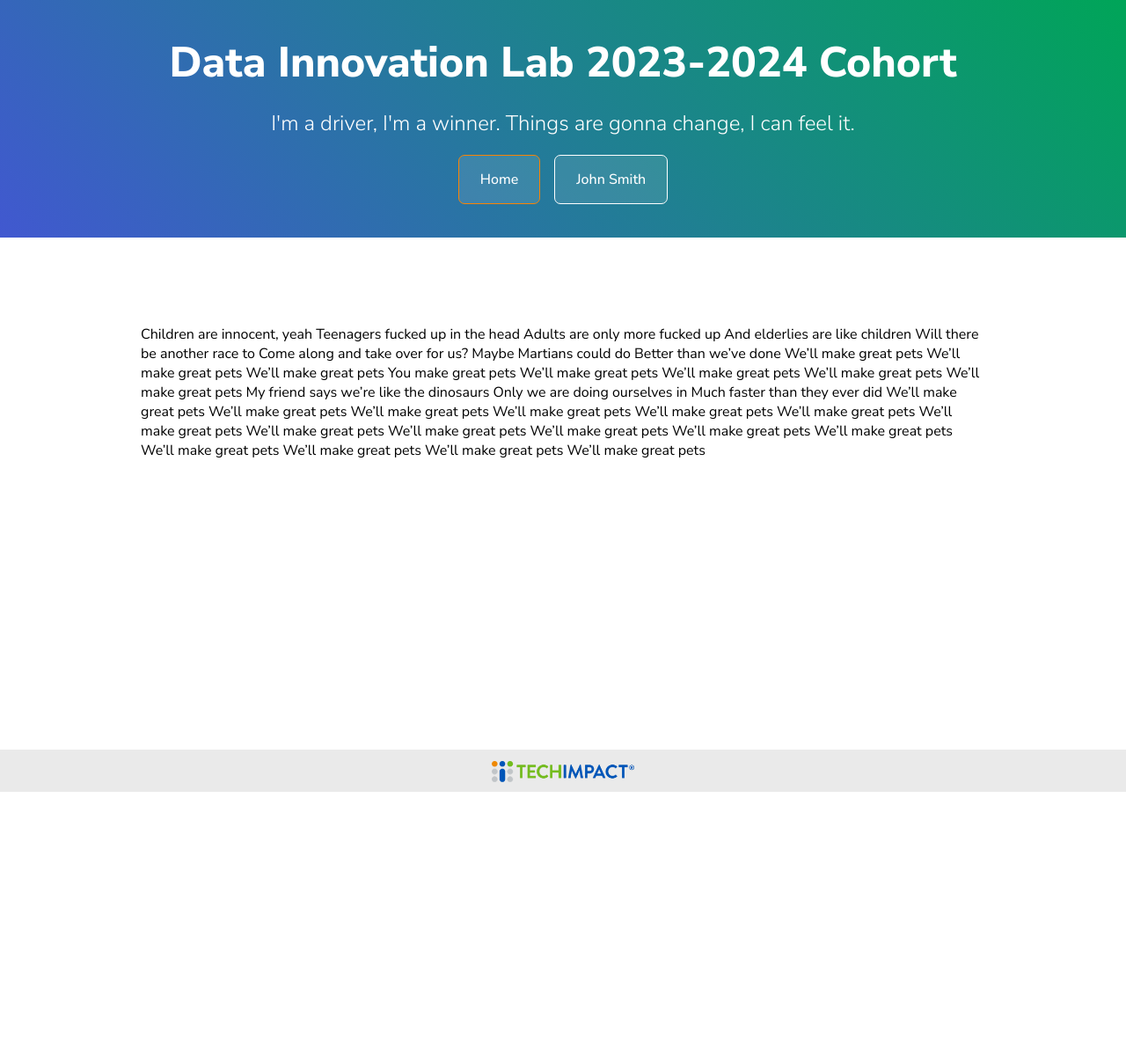
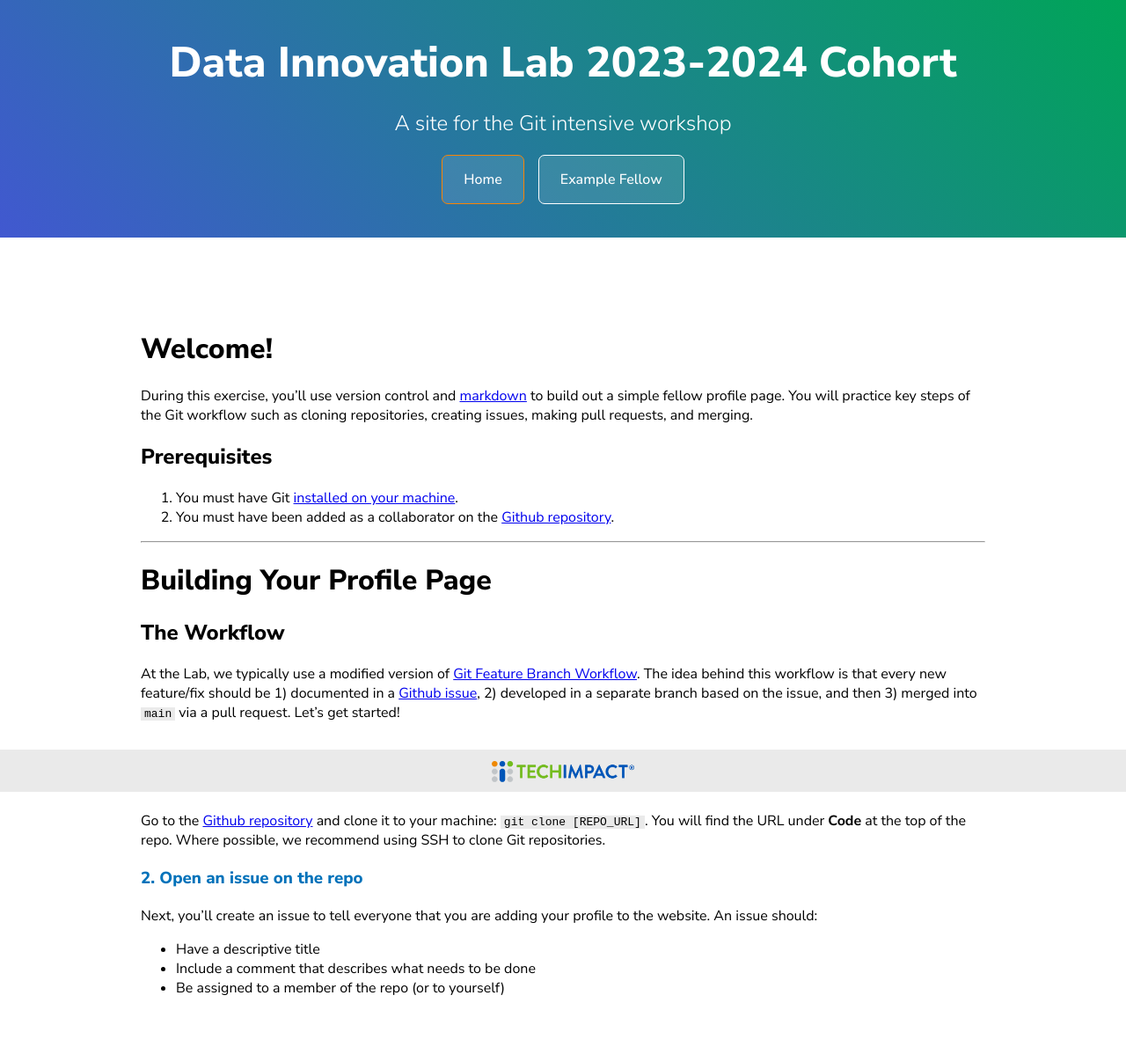
Before and after one commit to de-data-lab/learning-git-23, a Jekyll site: the page built from site/index.markdown, in a window 1280 px wide. Shown: the whole page at 88% size. Built offline with Jekyll 4.4.1, drawn with Linux system fonts in a browser that asks for light colours; before the commit the page ends 900 px from its top, so only the background shows below that.

Commit message:
start work on home page info

```diff
--- a/site/_includes/banner.html
+++ b/site/_includes/banner.html
@@ -1,6 +1,6 @@
 <div class="banner">
     <h1>Data Innovation Lab 2023-2024 Cohort</h1>
-    <h2>I'm a driver, I'm a winner. Things are gonna change, I can feel it.</h2>
+    <h2>A site for the Git intensive workshop</h2>
     <div class="cards">
         {% if page.title == "home" %}
         <a class="card active" href="{{site.url}}">Home</a>
--- a/site/_layouts/home.html
+++ b/site/_layouts/home.html
@@ -5,6 +5,14 @@
     <title>{{ site.title }}</title>
     <link rel="stylesheet" href="/assets/styles.css">
 
+    <style>
+        h1, h2, h3 {
+            font-weight: 800;
+        }
+        h3 {
+            color: #0072BA;
+        }
+    </style>
 
 <body>
 
--- a/site/assets/styles.scss
+++ b/site/assets/styles.scss
@@ -200,3 +200,8 @@ footer {
   display: flex;
   justify-content: space-around;
 }
+
+code {
+  background-color: #eaeaea;
+  padding: 0rem .25rem;
+}
--- a/site/index.markdown
+++ b/site/index.markdown
@@ -6,38 +6,33 @@ layout: home
 title: home
 ---
 
-Children are innocent, yeah
-Teenagers fucked up in the head
-Adults are only more fucked up
-And elderlies are like children
-Will there be another race to
-Come along and take over for us?
-Maybe Martians could do
-Better than we've done
-We'll make great pets
-We'll make great pets
-We'll make great pets
-You make great pets
-We'll make great pets
-We'll make great pets
-We'll make great pets
-We'll make great pets
-My friend says we're like the dinosaurs
-Only we are doing ourselves in
-Much faster than they ever did
-We'll make great pets
-We'll make great pets
-We'll make great pets
-We'll make great pets
-We'll make great pets
-We'll make great pets
-We'll make great pets
-We'll make great pets
-We'll make great pets
-We'll make great pets
-We'll make great pets
-We'll make great pets
-We'll make great pets
-We'll make great pets
-We'll make great pets
-We'll make great pets
+# Welcome!
+
+During this exercise, you'll use version control and [markdown](https://www.markdownguide.org/basic-syntax/) to build out a simple fellow profile page. You will practice key steps of the Git workflow such as cloning repositories, creating issues, making pull requests, and merging.
+
+## Prerequisites
+
+1. You must have Git [installed on your machine](https://git-scm.com/book/en/v2/Getting-Started-Installing-Git).
+2. You must have been added as a collaborator on the [Github repository](https://github.com/de-data-lab/learning-git-23).
+
+
+---
+
+# Building Your Profile Page
+
+## The Workflow
+
+At the Lab, we typically use a modified version of [Git Feature Branch Workflow](https://www.atlassian.com/git/tutorials/comparing-workflows/feature-branch-workflow). The idea behind this workflow is that every new feature/fix should be 1) documented in a [Github issue](https://docs.github.com/en/issues/tracking-your-work-with-issues/creating-an-issue), 2) developed in a separate branch based on the issue, and then 3) merged into `main` via a pull request. Let's get started!
+
+ <br/>
+
+### 1. Clone the Github repo
+
+Go to the [Github repository](https://github.com/de-data-lab/learning-git-23) and clone it to your machine: `git clone [REPO_URL]`. You will find the URL under **Code** at the top of the repo. Where possible, we recommend using SSH to clone Git repositories.
+
+### 2. Open an issue on the repo
+
+Next, you'll create an issue to tell everyone that you are adding your profile to the website. An issue should:
+* Have a descriptive title
+* Include a comment that describes what needs to be done
+* Be assigned to a member of the repo (or to yourself)
```
Also changed, not shown: site/profiles/_template.md (+29 -5 lines), site/profiles/example.md (renamed from site/profiles/john.md, +3 -3 lines), 1 other file.
